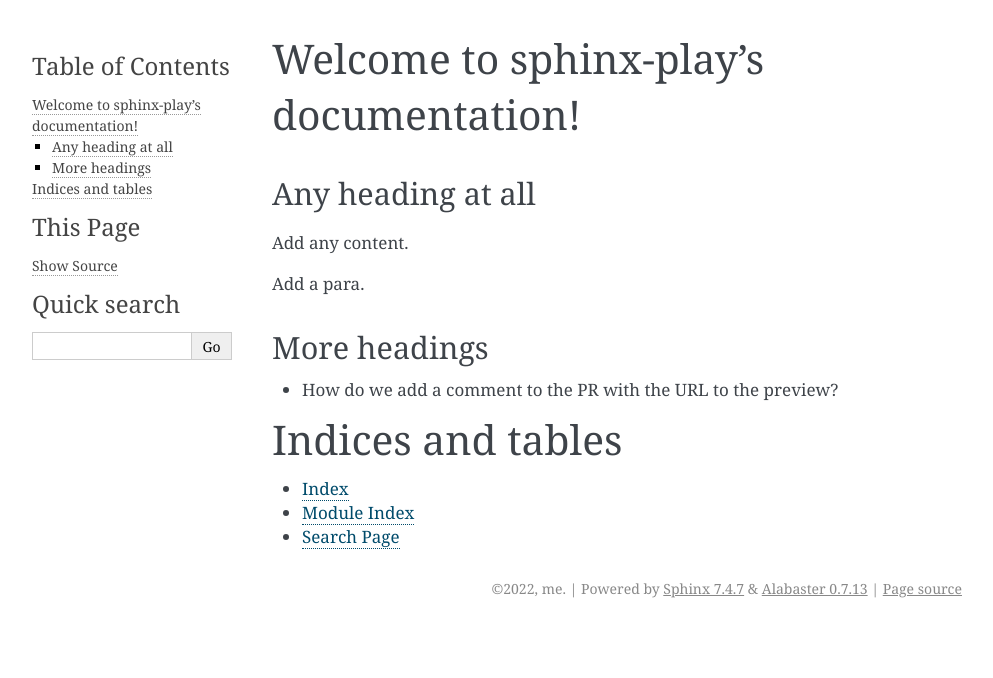
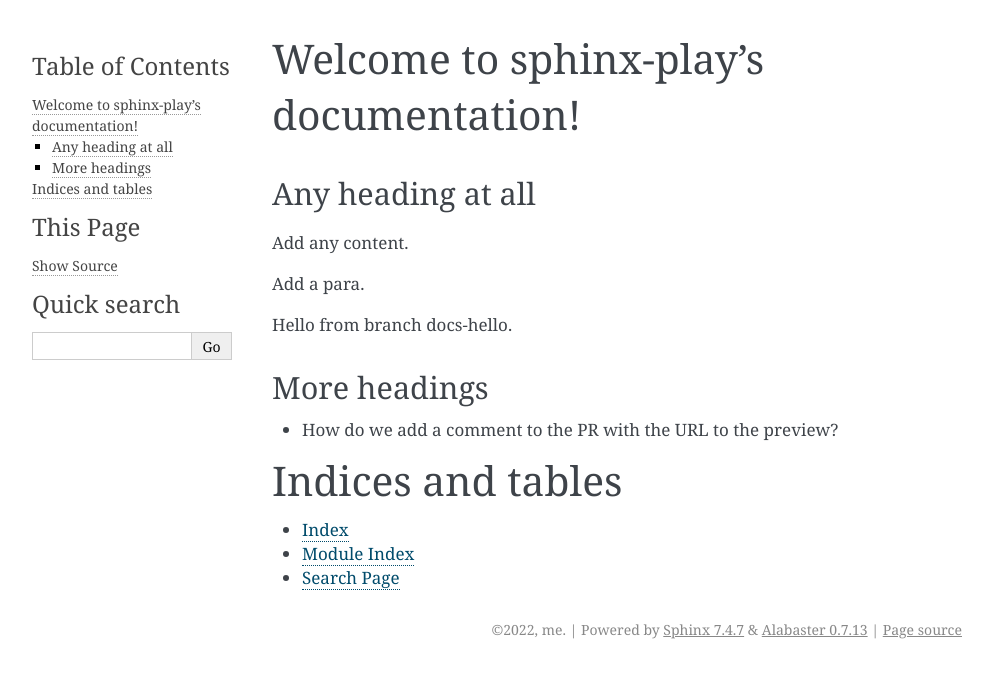
Before and after one commit to mikemckiernan/sphinx-play, a Sphinx documentation site: the page built from docs/source/index.rst, in a window 1280 px wide. Shown: the top 678 px of the page, without its empty margins (148-1141 px from the left). Built offline with Sphinx 7.4.7, drawn with Linux system fonts in a browser that asks for light colours.

Commit message:
Fiddle with workflow

```diff
--- a/docs/source/index.rst
+++ b/docs/source/index.rst
@@ -18,6 +18,8 @@ Add any content.
 
 Add a para.
 
+Hello from branch docs-hello.
+
 
 More headings
 -------------
```
